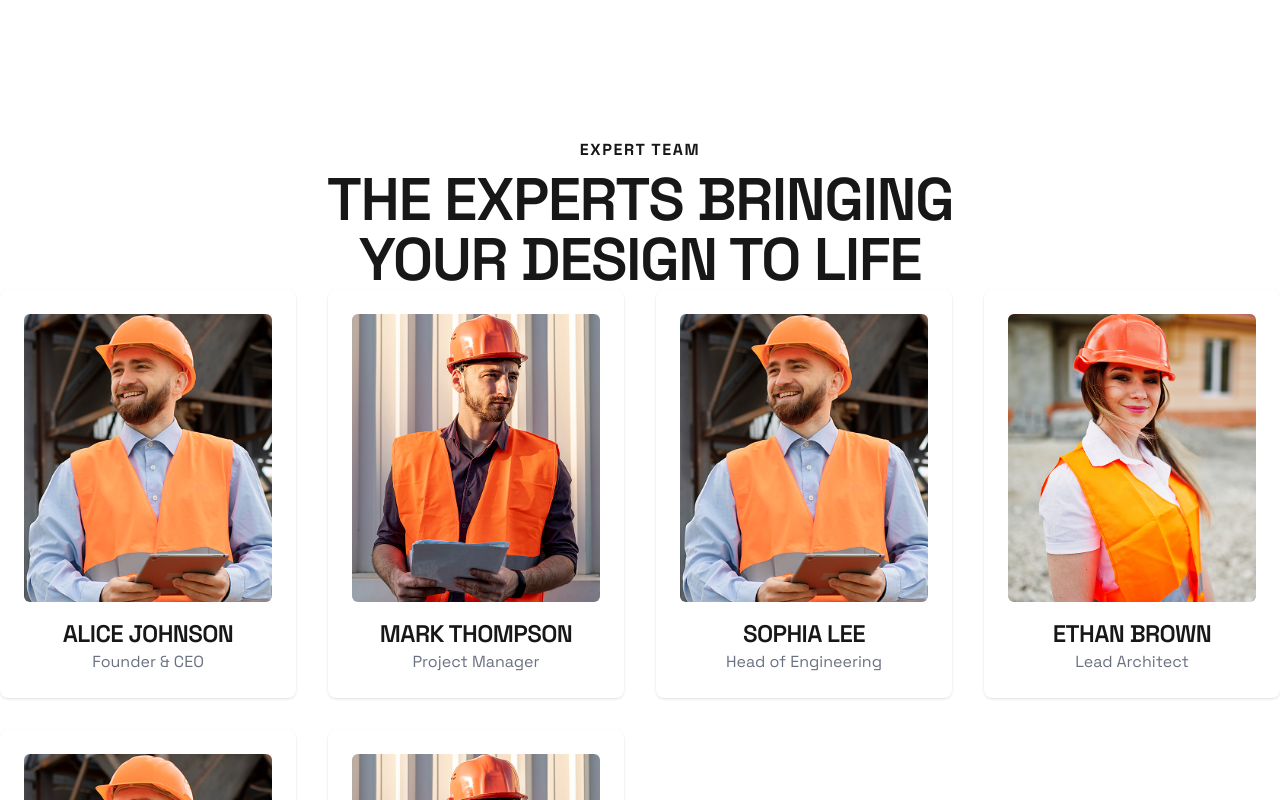
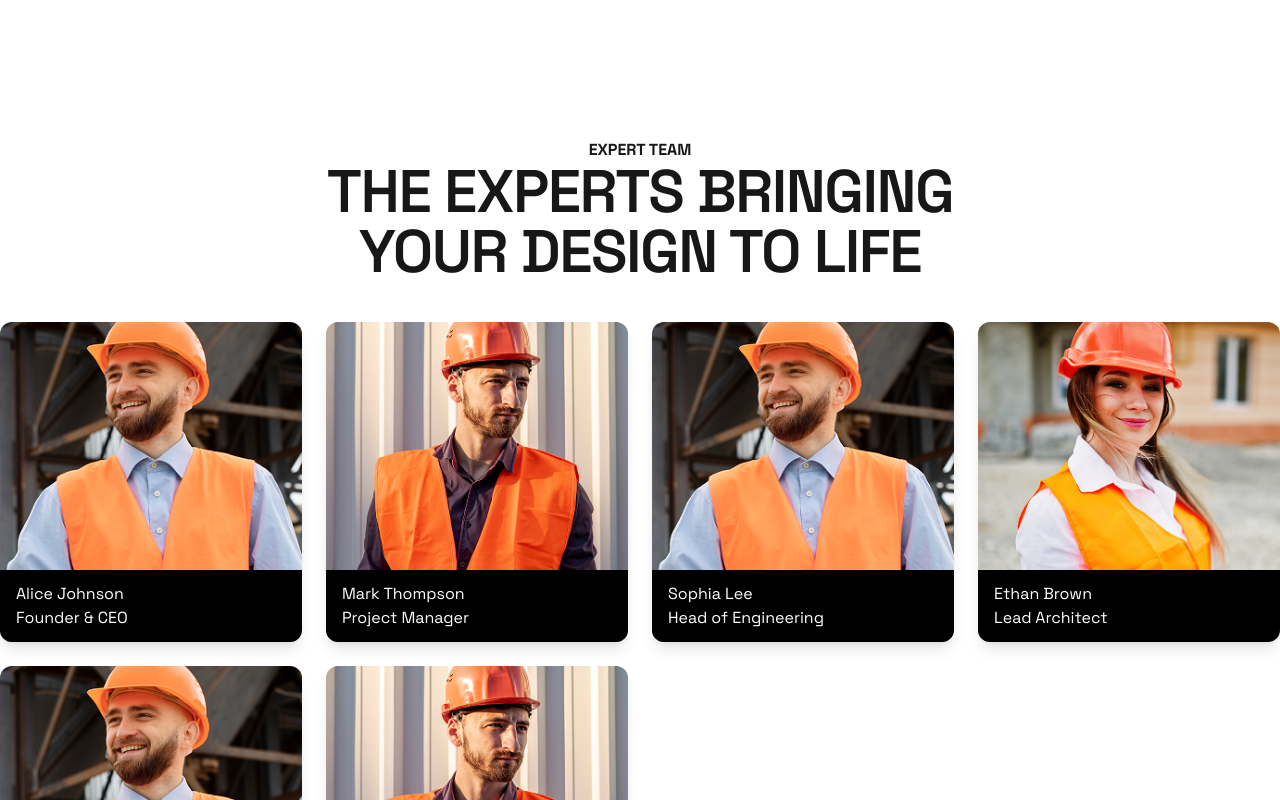
Before and after one commit to tanvirgeek/structa, a Next.js app: page / in a window 1280 px wide. Shown: the part 4720-5520 px from the top of the page. Built offline with nearby package versions, Linux system fonts and the light colour scheme; a web font is replaced by a local one.

Commit message:
Home 2 Update

```diff
--- a/src/app/home2/page.tsx
+++ b/src/app/home2/page.tsx
@@ -1,4 +1,6 @@
 import Home2About from "@/components/ Home2About";
+import ClientRecommendationSlider from "@/components/ClientRecommendationSlider";
+import ExpertTeam from "@/components/ExpertTeam";
 import Home2Hero from "@/components/Home2Hero";
 import Home2HeroBottom from "@/components/Home2HeroBottom";
 import Home2Horizontal from "@/components/Home2Horizontal";
@@ -16,6 +18,8 @@ const Home2 = () => {
         <Home2Horizontal />
         <Home2Projects />
         <PlansToReality />
+        <ExpertTeam />
+        <ClientRecommendationSlider />
       </div>
     </div>
   );
--- a/src/app/page.tsx
+++ b/src/app/page.tsx
@@ -15,39 +15,39 @@ export default function Home() {
     <div>
       <Hero />
 
-      <FadeInOnScroll direction="right">
+      <FadeInOnScroll direction="up">
         <Services />
       </FadeInOnScroll>
 
-      <FadeInOnScroll direction="left">
+      <FadeInOnScroll direction="up">
         <Commitment />
       </FadeInOnScroll>
 
-      <FadeInOnScroll direction="right">
+      <FadeInOnScroll direction="up">
         <VisionMission />
       </FadeInOnScroll>
 
-      <FadeInOnScroll direction="left">
+      <FadeInOnScroll direction="up">
         <TotalProjects />
       </FadeInOnScroll>
 
-      <FadeInOnScroll direction="right">
+      <FadeInOnScroll direction="up">
         <FeaturedProjects />
       </FadeInOnScroll>
 
-      <FadeInOnScroll direction="left">
+      <FadeInOnScroll direction="up">
         <WhyChooseUs />
       </FadeInOnScroll>
 
-      <FadeInOnScroll direction="right">
+      <FadeInOnScroll direction="up">
         <ExpertTeam />
       </FadeInOnScroll>
 
-      <FadeInOnScroll direction="left">
+      <FadeInOnScroll direction="up">
         <BlogPosts />
       </FadeInOnScroll>
 
-      <FadeInOnScroll direction="right">
+      <FadeInOnScroll direction="up">
         <ExcitedToStart />
       </FadeInOnScroll>
     </div>
--- a/src/components/ExpertTeam.tsx
+++ b/src/components/ExpertTeam.tsx
@@ -1,6 +1,4 @@
-"use client";
-import Image from "next/image";
-import Link from "next/link";
+import React from "react";
 import { FaLinkedin } from "react-icons/fa";
 
 const teamMembers = [
@@ -48,57 +46,46 @@ const teamMembers = [
   },
 ];
 
-export default function TeamSection() {
-  const renderCard = (member: (typeof teamMembers)[0]) => (
-    <Link
+const Home2Experts = () => {
+  return (
+    <div className="app-section container py-12">
+      <div className="mb-10 text-center">
+        <h6>Expert Team</h6>
+        <h2>
+          The experts bringing <br /> your design to life
+        </h2>
+      </div>
+
+      <div className="grid gap-6 sm:grid-cols-2 md:grid-cols-3 lg:grid-cols-4">
+        {teamMembers.map((member) => (
+          <a
             key={member.id}
             href={member.linkedin}
             target="_blank"
             rel="noopener noreferrer"
-      className="group block text-center bg-white shadow rounded-lg p-6 overflow-hidden transition-transform hover:scale-[1.02]"
+            className="group relative rounded-xl overflow-hidden shadow-lg hover:shadow-2xl transition"
           >
-      {/* Image Container with Hover Zoom and Overlay */}
-      <div className="w-full h-72 relative overflow-hidden rounded-md">
-        <Image
+            <img
               src={member.image}
               alt={member.name}
-          fill
-          className="object-cover transition-transform duration-500 ease-in-out group-hover:scale-110"
+              className="w-full h-80 object-cover"
             />
-        <div className="absolute inset-0 bg-black bg-opacity-70 opacity-0 group-hover:opacity-30 transition-opacity duration-300 flex items-center justify-center">
-          <FaLinkedin className="text-white text-3xl group-hover:opacity-100 transition-opacity" />
-        </div>
+
+            {/* Bottom overlay with name + title */}
+            <div className="absolute bottom-0 left-0 right-0 bg-black bg-opacity-70 text-white px-4 py-3">
+              <h5 className="text-white">{member.name}</h5>
+              <p className="">{member.title}</p>
             </div>
 
-      {/* Name & Title */}
-      <h4 className="text-lg font-semibold mt-4">{member.name}</h4>
-      <p className="text-gray-500">{member.title}</p>
-    </Link>
-  );
-
-  return (
-    <div className="app-section container">
-      <h6 className="text-center uppercase tracking-widest text-gray-500 mb-2">
-        expert team
-      </h6>
-      <div className="text-center">
-        <h2>The experts bringing</h2>
-        <h2>your design to life</h2>
+            {/* Hover LinkedIn Icon */}
+            <div className="absolute inset-0 flex items-center justify-center bg-black/30 bg-opacity-60 opacity-0 group-hover:opacity-100 transition">
+              <FaLinkedin className="text-white text-3xl" />
             </div>
-
-      {/* Mobile: Horizontal Scrollable Row */}
-      <div className="md:hidden flex space-x-6 overflow-x-auto pb-4 scrollbar-hide">
-        {teamMembers.map((member) => (
-          <div key={member.id} className="flex-shrink-0 w-[250px]">
-            {renderCard(member)}
-          </div>
+          </a>
         ))}
-      </div>
-
-      {/* Desktop: 2 Rows Grid */}
-      <div className="hidden md:grid grid-cols-4 gap-8">
-        {teamMembers.map(renderCard)}
       </div>
     </div>
   );
-}
+};
+
+export default Home2Experts;
--- a/src/components/FadeInOnScroll.tsx
+++ b/src/components/FadeInOnScroll.tsx
@@ -16,15 +16,15 @@ interface FadeInOnScrollProps {
 const getInitialPosition = (direction: Direction) => {
   switch (direction) {
     case "up":
-      return { y: 300, x: 0 };
+      return { y: 100, x: 0 };
     case "down":
-      return { y: -300, x: 0 };
+      return { y: -100, x: 0 };
     case "left":
-      return { x: 300, y: 0 };
+      return { x: 100, y: 0 };
     case "right":
-      return { x: -300, y: 0 };
+      return { x: -100, y: 0 };
     default:
-      return { y: 300, x: 0 };
+      return { y: 100, x: 0 };
   }
 };
 
--- /dev/null
+++ b/src/components/Home2Experts.tsx
@@ -0,0 +1,69 @@
+import React from "react";
+import { FaLinkedin } from "react-icons/fa";
+
+type Expert = {
+  name: string;
+  designation: string;
+  imageUrl: string;
+  linkedinUrl: string;
+};
+
+const experts: Expert[] = [
+  {
+    name: "Jane Doe",
+    designation: "Structural Engineer",
+    imageUrl: "/experts/jane.jpg",
+    linkedinUrl: "https://linkedin.com/in/janedoe",
+  },
+  {
+    name: "John Smith",
+    designation: "Architect",
+    imageUrl: "/experts/john.jpg",
+    linkedinUrl: "https://linkedin.com/in/johnsmith",
+  },
+  // Add more experts as needed
+];
+
+const Home2Experts = () => {
+  return (
+    <div className="app-section container py-12">
+      <div className="mb-10 text-center">
+        <h6 className="text-gray-500 uppercase tracking-widest">Expert Team</h6>
+        <h2 className="text-3xl md:text-4xl font-bold">
+          The experts bringing <br /> your design to life
+        </h2>
+      </div>
+
+      <div className="grid gap-8 sm:grid-cols-2 md:grid-cols-3 lg:grid-cols-4">
+        {experts.map((expert, index) => (
+          <a
+            key={index}
+            href={expert.linkedinUrl}
+            target="_blank"
+            rel="noopener noreferrer"
+            className="relative group rounded-lg overflow-hidden shadow-lg hover:shadow-2xl transition"
+          >
+            <img
+              src={expert.imageUrl}
+              alt={expert.name}
+              className="w-full h-80 object-cover"
+            />
+
+            {/* Overlay info */}
+            <div className="absolute bottom-0 left-0 right-0 bg-black bg-opacity-60 text-white p-4">
+              <h3 className="text-lg font-semibold">{expert.name}</h3>
+              <p className="text-sm">{expert.designation}</p>
+            </div>
+
+            {/* LinkedIn icon on hover */}
+            <div className="absolute inset-0 bg-black bg-opacity-60 flex items-center justify-center opacity-0 group-hover:opacity-100 transition">
+              <FaLinkedin className="text-white text-3xl" />
+            </div>
+          </a>
+        ))}
+      </div>
+    </div>
+  );
+};
+
+export default Home2Experts;
```
Lines whose indentation alone changed are shown as unchanged.
